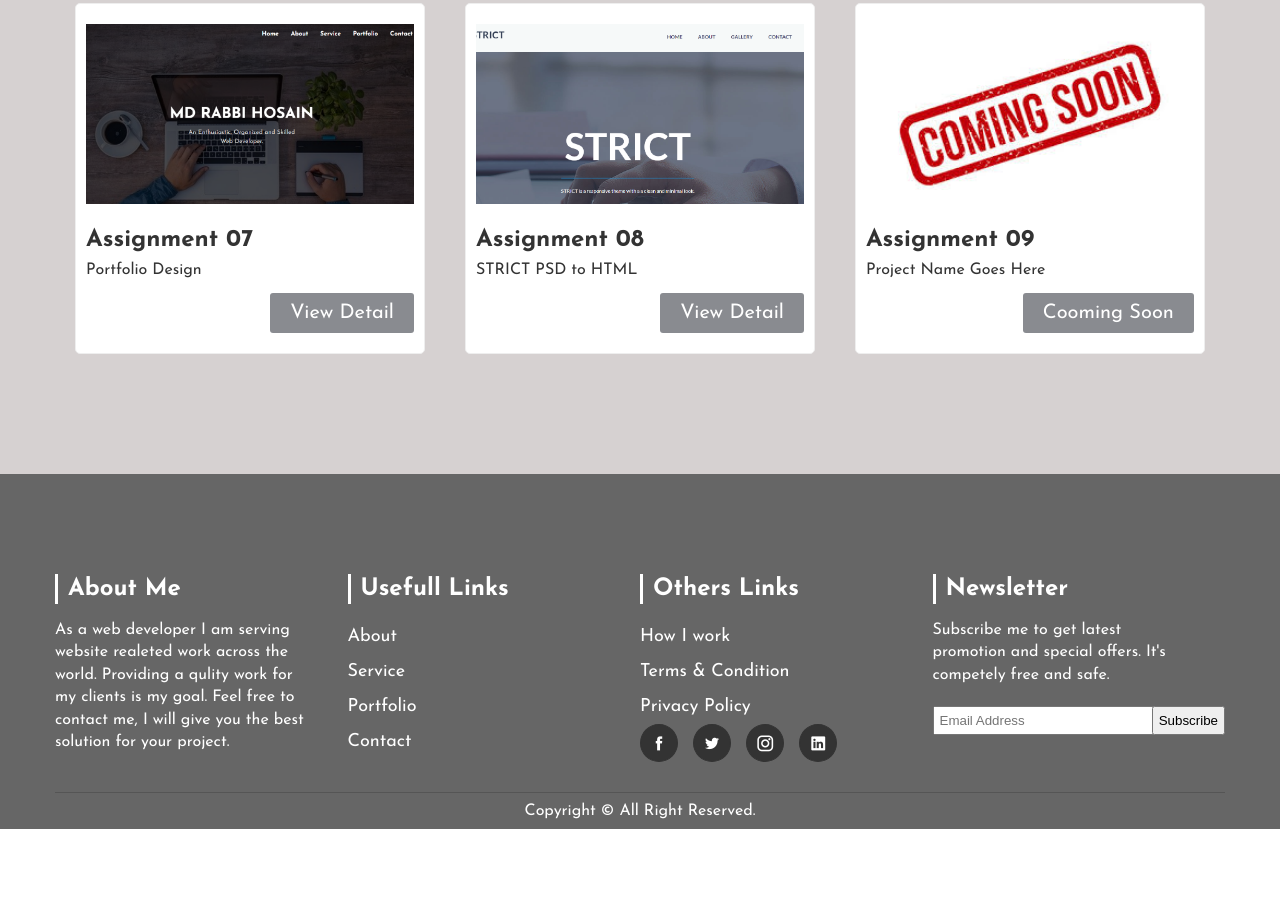
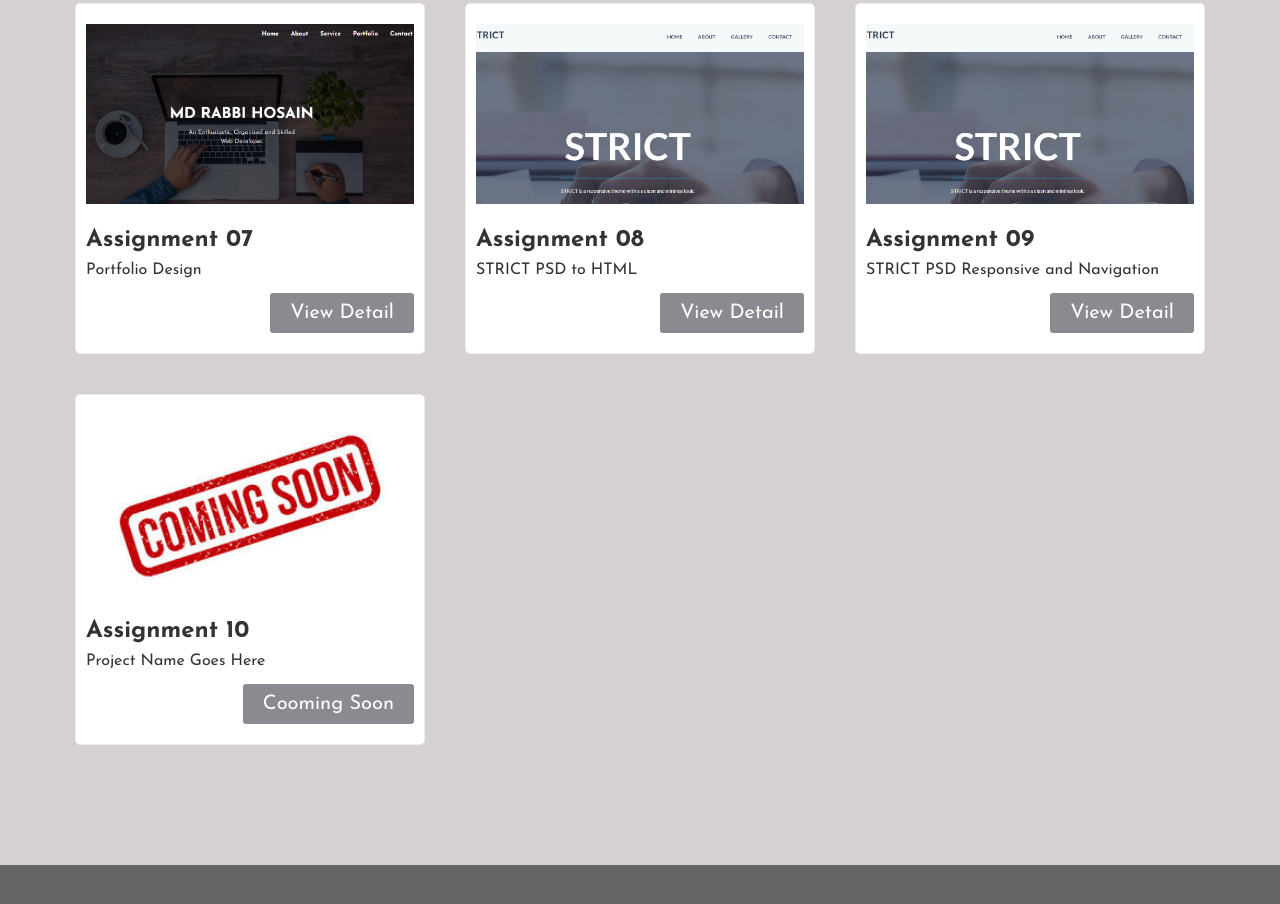
Before and after one commit to rabbihosain/assignment-07, a plain HTML site: page index.html in a window 1280 px wide. Shown: the part 1590-2494 px from the top of the page. Before the commit the page ends 2419 px from the top, so only its background shows below. Drawn offline with Linux system fonts and the light colour scheme.

Commit message:
Update index.html

```diff
--- a/index.html
+++ b/index.html
@@ -126,8 +126,18 @@
 				</div>
 				<div class="col-4">
 					<div class="work">
+						<img src="images/assignment-08.png" alt="work">
+						<h2>Assignment 09</h2>
+						<p>STRICT PSD Responsive and Navigation </p>
+						<div class="view-btn">
+							<a href="https://rabbihosain.github.io/assignment-08/" target="_blank" title="View Project">View Detail</a>
+						</div>
+					</div>
+				</div>
+				<div class="col-4">
+					<div class="work">
 						<img src="images/cooming.jpg" alt="work">
-						<h2>Assignment 09</h2>
+						<h2>Assignment 10</h2>
 						<p>Project Name Goes Here</p>
 						<div class="view-btn">
 							<a href="#" title="View Project">Cooming Soon</a>
```
